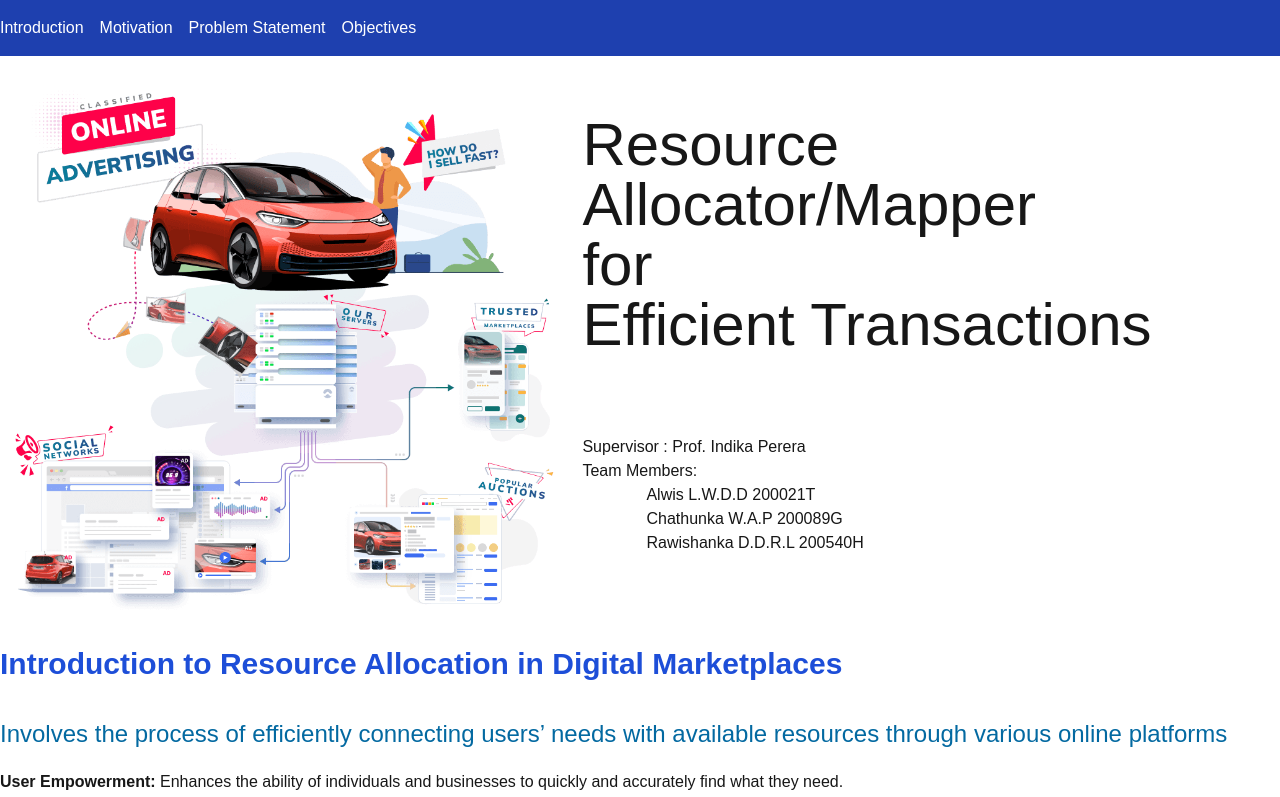
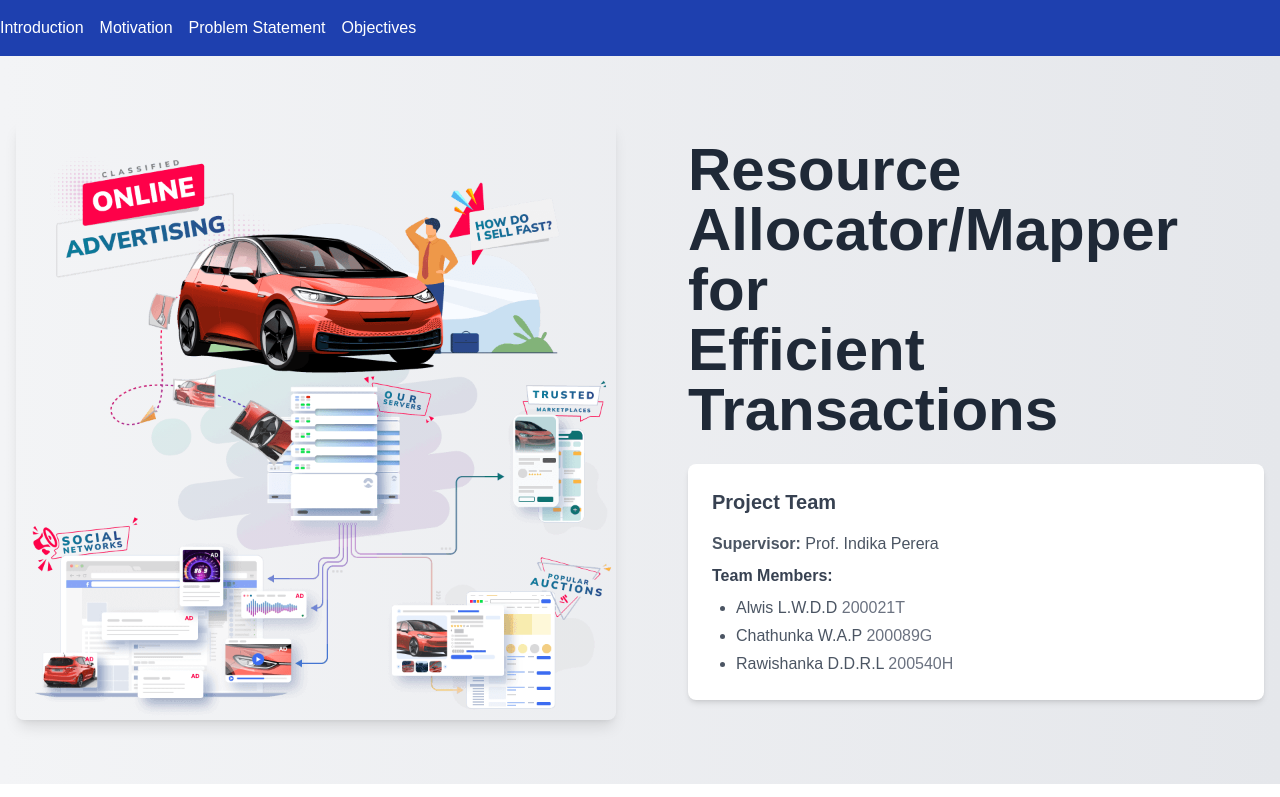
Before and after one commit to Rawishanka/fyp, a Next.js app: page / in a window 1280 px wide. Shown: the top 797 px of the page. Built offline with nearby package versions, Linux system fonts and the light colour scheme.

Commit message:
modify welcome component

```diff
--- /dev/null
+++ b/app/component/Welcome.tsx
@@ -0,0 +1,51 @@
+import React from "react";
+import Image from "next/image";
+
+export const Welcome = () => {
+  return (
+    <section className="bg-gradient-to-r from-gray-100 to-gray-200 py-16">
+      <div className="container mx-auto px-4">
+        <div className="flex flex-col md:flex-row items-center justify-between">
+          <div className="md:w-1/2 mb-8 md:mb-0">
+            <Image
+              src="/classified_adv.png"
+              alt="Classified Advertisements"
+              width={600}
+              height={500}
+              className="rounded-lg shadow-lg"
+            />
+          </div>
+          <div className="md:w-1/2 md:pl-12">
+            <h1 className="text-4xl md:text-5xl lg:text-6xl font-bold leading-tight mb-6 text-gray-800">
+              Resource Allocator/Mapper
+              <br /> for
+              <br /> Efficient Transactions
+            </h1>
+            <div className="bg-white rounded-lg p-6 shadow-md">
+              <h2 className="text-xl font-semibold mb-4 text-gray-700">
+                Project Team
+              </h2>
+              <p className="mb-2 text-gray-600">
+                <span className="font-semibold">Supervisor:</span> Prof. Indika
+                Perera
+              </p>
+              <p className="font-semibold mb-2 text-gray-700">Team Members:</p>
+              <ul className="list-disc pl-6 space-y-1 text-gray-600">
+                <li>
+                  Alwis L.W.D.D <span className="text-gray-500">200021T</span>
+                </li>
+                <li>
+                  Chathunka W.A.P <span className="text-gray-500">200089G</span>
+                </li>
+                <li>
+                  Rawishanka D.D.R.L{" "}
+                  <span className="text-gray-500">200540H</span>
+                </li>
+              </ul>
+            </div>
+          </div>
+        </div>
+      </div>
+    </section>
+  );
+};
--- a/app/page.tsx
+++ b/app/page.tsx
@@ -8,42 +8,13 @@ import { OntologyDesign } from "./component/OntologyDesign";
 import { SystemDesignImplementation } from "./component/SystemDesignImplementation";
 import { Evaluation } from "./component/Evaluation";
 import ExistingSystems from "./component/ExistingSystems";
+import { Welcome } from "./component/Welcome";
 export default function Home() {
   return (
     <div>
       <Header />
       <main>
-        <section className="flex items-center justify-center w-auto">
-          <div>
-            <Image
-              src="/classified_adv.png"
-              alt="Welcome Image"
-              width={600} // Increased width
-              height={500} // Increased height
-              className="rounded-lg"
-            />
-          </div>
-          <div className="px-6">
-            <h1 className="text-6xl">
-              Resource Allocator/Mapper
-              <br /> for
-              <br /> Efficient Transactions
-            </h1>
-            <div className="mt-20">
-              <ul>
-                <li>Supervisor : Prof. Indika Perera</li>
-                <li>
-                  Team Members:
-                  <ul>
-                    <li className="pl-16">Alwis L.W.D.D 200021T</li>
-                    <li className="pl-16">Chathunka W.A.P 200089G</li>
-                    <li className="pl-16">Rawishanka D.D.R.L 200540H</li>
-                  </ul>
-                </li>
-              </ul>
-            </div>
-          </div>
-        </section>
+        <Welcome />
         <section id="introduction" className="py-8">
           <div className="container mx-auto md:flex-row items-center">
             <h1 className="text-3xl font-bold text-blue-700 mb-4">
```
